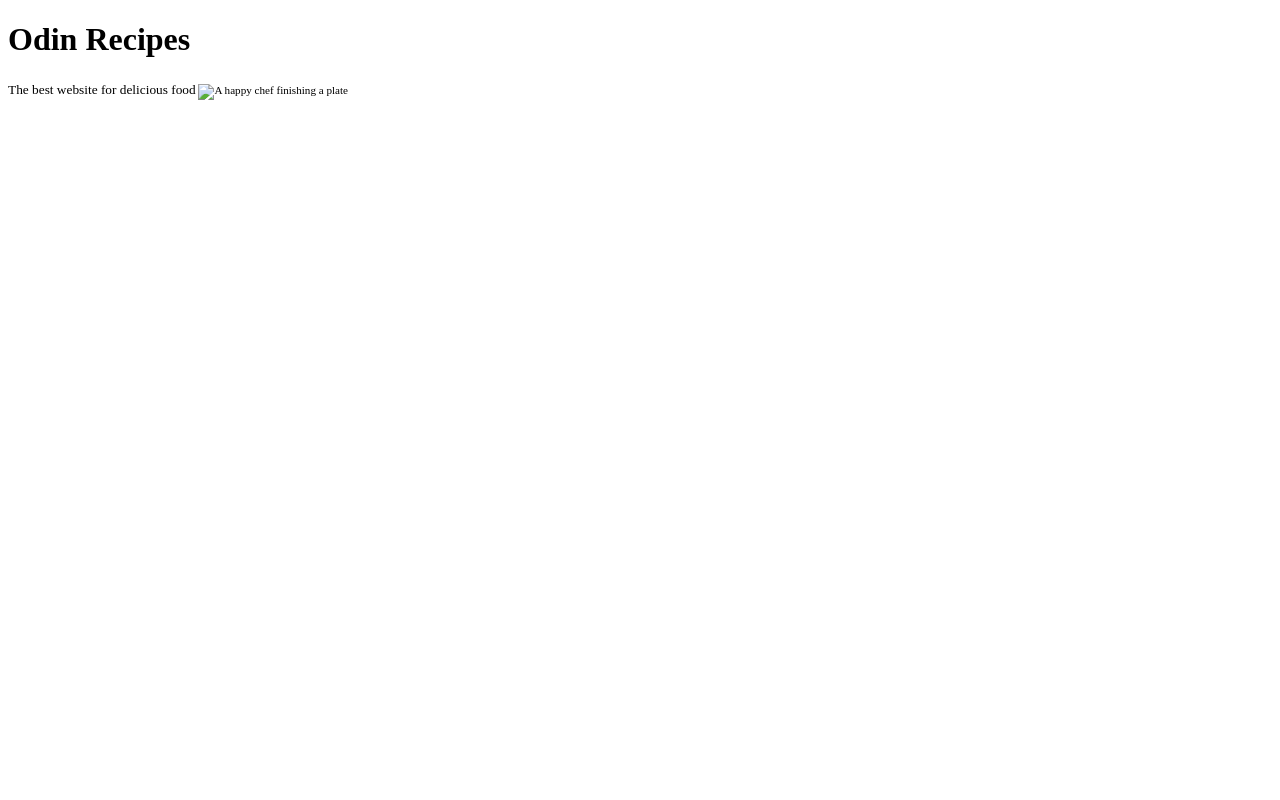
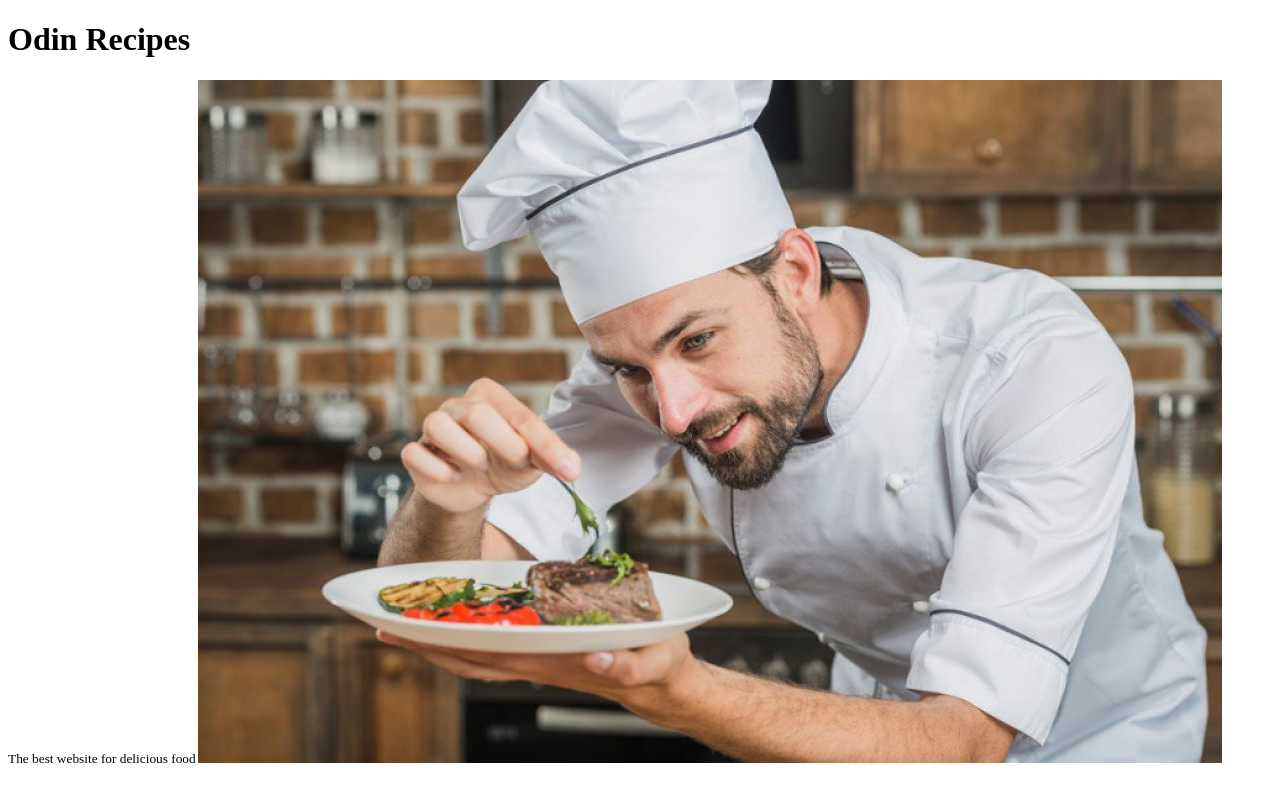
Before and after one commit to nikolasrap/odin-recipes, a plain HTML site: page index.html in a window 1280 px wide. Drawn offline with Linux system fonts and the light colour scheme.

Commit message:
Fix misspell and add first image

```diff
--- a/index.html
+++ b/index.html
@@ -1,4 +1,3 @@
-
 <!DOCTYPE html>
 <html lang=pt-br>
 	<head>
@@ -10,7 +9,7 @@
 		<h1>Odin Recipes</h1>
 		<small>The best website for delicious food<small>
 
-		<img scr="happy-chef.jpg" alt= "A happy chef finishing a plate">
+		<img src="./images/happy-chef.jpg" alt= "A happy chef">
 
 
 
```
Also changed, not shown: images/happy-chef.jpg (renamed from happy-chef.jpg).
